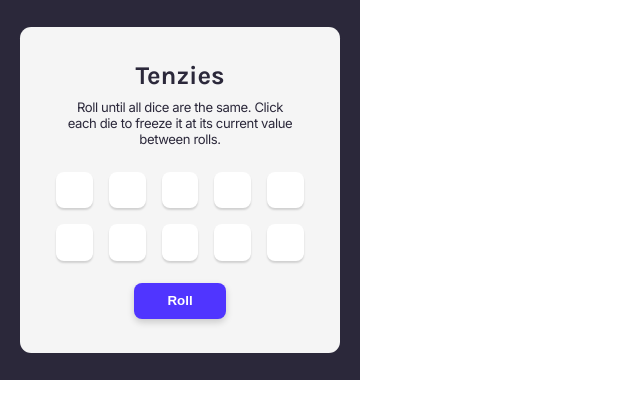
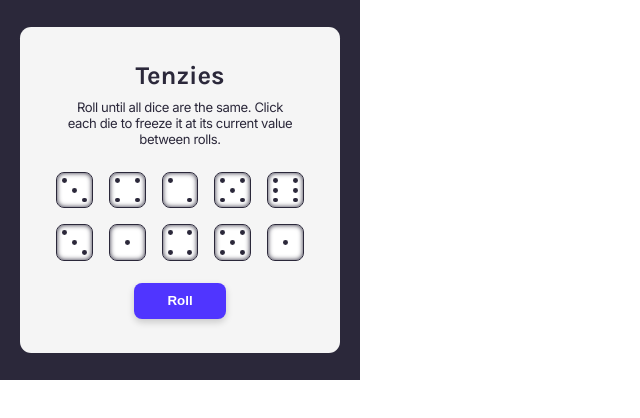
Before and after one commit to DainiusMI/04-Scrimba-React, a React (Vite) app: page / in a window 1280 px wide. Shown: the top 418 px of the page, without its empty margins (0-640 px from the left). Built offline with nearby package versions, Linux system fonts and the light colour scheme.

Commit message:
css for dots on dice

```diff
--- a/src/App.css
+++ b/src/App.css
@@ -55,16 +55,13 @@ body {
   margin: 8px 0 25px 0;
 }
 
-.die-grid {
+.dice-grid {
   display: grid;
   grid-template-columns: repeat(5, 1fr);
   gap: 1rem;
 }
 
 
-.active {
-  background-color: #59E391;
-}
 button {
   width: 5.7rem;
   height: 2.3rem;
@@ -79,3 +76,7 @@ button {
   cursor: pointer;
   margin-top: 1.6em;
 }
+
+button:active {
+  box-shadow: inset 0 0 .5rem #2B283A;
+}
--- a/src/App.jsx
+++ b/src/App.jsx
@@ -56,7 +56,7 @@ export default function App() {
     <main className='tenzies'>
       <h1 className='title'>Tenzies</h1>
       <p className='description'>Roll until all dice are the same. Click each die to freeze it at its current value between rolls.</p>
-      <section className="die-grid">
+      <section className="dice-grid">
         {
           diceArr.map(die => {
             return <Die
--- a/src/components/Die.jsx
+++ b/src/components/Die.jsx
@@ -1,13 +1,36 @@
 import React from "react";
+import Dots from "./Dots"
 
 export default function GameContainer(props) {
+    const {id, value, isHeld, handleDie} = props;
+
+    const dots = addDots();
+    function addDots() {
+        const dotIterator = [];
+        for (let i = 0; i < value; i++) {
+            dotIterator.push(i+1);
+        }
+        return dotIterator
+    }
+
+    function handleClassName() {
+        return isHeld ? `dice-face layout-${value} active` : `dice-face layout-${value}`
+    }
+
     return (
         <div
-            id={props.id}
-            className={props.isHeld ? "die-face active" : "die-face"}
-            onClick={props.handleDie}
+            id={id}
+            className={handleClassName()}
+            onClick={handleDie}
         >
-                <div className="dot" />
+            {
+                dots.map(dot => (
+                    <span
+                        key={dot}
+                        className= "dot"
+                    />
+                ))
+            }
         </div>
     )
 }
--- /dev/null
+++ b/src/components/Dots.jsx
@@ -0,0 +1,24 @@
+import React from "react";
+
+export default function Dots(props) {
+    const {value} = props
+    const dots = addDots();
+    function addDots() {
+        const dotIterator = []
+        for (let i = 0; i <= value; i++) {
+            dotIterator.push(i+1)
+        }
+        return dotIterator
+    }
+
+
+    return (
+        <div className={`dots-${value}`}>
+            {
+                dots.map(dot => (
+                    <div key={dot} className="dot" />
+                ))
+            }
+        </div>
+    )
+}
--- a/src/components/dice.css
+++ b/src/components/dice.css
@@ -1,16 +1,101 @@
 
 
-.die-face {
+.dice-face {
     width: 2.3rem;
     height: 2.3rem;
 
+    border: .5px solid #2B283A;
     border-radius: .5rem;
-
-    text-align: center;
+    padding: 5px;
 
     background: #FFFFFF;
     box-shadow: 0px 2px 2px rgba(0, 0, 0, 0.15);
+    box-shadow: inset 0 0 5px #2B283A;
 
     cursor: pointer;
 
-  }
+    display: grid;
+    grid-template-columns: repeat(3, 1fr);
+    grid-template-rows: repeat(3, 1fr);
+    gap: 5px;
+
+}
+
+.active {
+  background-color: #59E391;
+}
+
+.dot {
+  background-color: #2B283A;
+  border-radius: 50%;
+}
+
+/* POSSIBLE DOT PLAYOUTS */
+
+.layout-1 .dot{
+  grid-column: 2/3;
+  grid-row: 2/3;
+
+}
+
+
+
+.layout-2 .dot:nth-of-type(1),
+.layout-3 .dot:nth-of-type(1),
+.layout-4 .dot:nth-of-type(1),
+.layout-5 .dot:nth-of-type(1),
+.layout-6 .dot:nth-of-type(1) {
+  grid-column: 1/2;
+  grid-row: 1/2;
+}
+
+
+
+.layout-2 .dot:nth-of-type(2),
+.layout-3 .dot:nth-of-type(2),
+.layout-4 .dot:nth-of-type(2),
+.layout-5 .dot:nth-of-type(2),
+.layout-6 .dot:nth-of-type(2) {
+  grid-column: 3/4;
+  grid-row: 3/4;
+}
+
+
+
+.layout-3 .dot:nth-of-type(3),
+.layout-5 .dot:nth-of-type(3) {
+  grid-column: 2/3;
+  grid-row: 2/3;
+}
+.layout-4 .dot:nth-of-type(3),
+.layout-6 .dot:nth-of-type(3) {
+  grid-column: 1/2;
+  grid-row: 3/4;
+}
+
+
+
+.layout-4 .dot:nth-of-type(4),
+.layout-5 .dot:nth-of-type(4),
+.layout-6 .dot:nth-of-type(4) {
+  grid-column: 3/4;
+  grid-row: 1/2;
+}
+
+
+
+.layout-5 .dot:nth-of-type(5) {
+  grid-column: 1/2;
+  grid-row: 3/4;
+}
+.layout-6 .dot:nth-of-type(5) {
+  grid-column: 1/2;
+  grid-row: 2/3;
+}
+
+
+
+.layout-6 .dot:nth-of-type(6) {
+  grid-column: 3/4;
+  grid-row: 2/3;
+}
```
